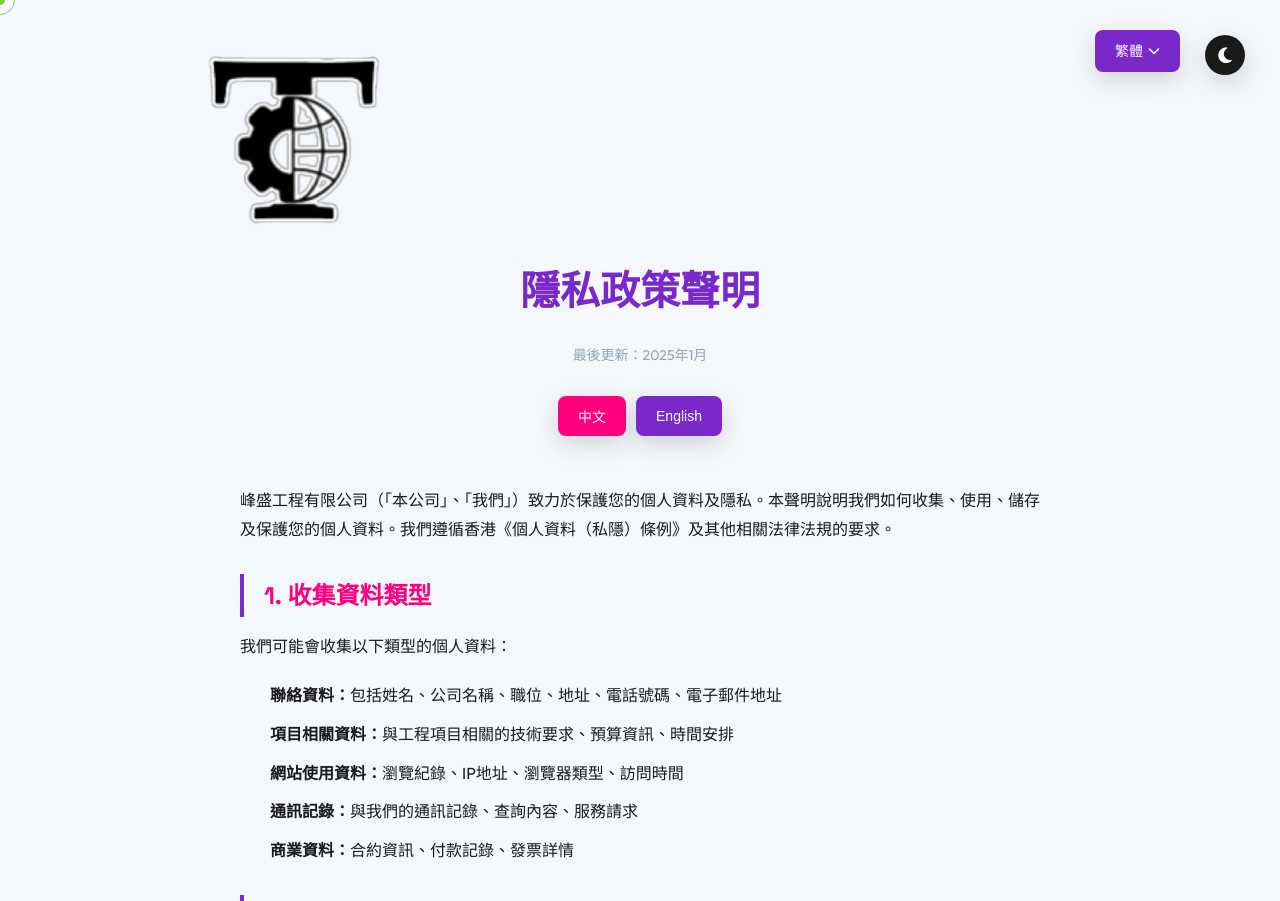
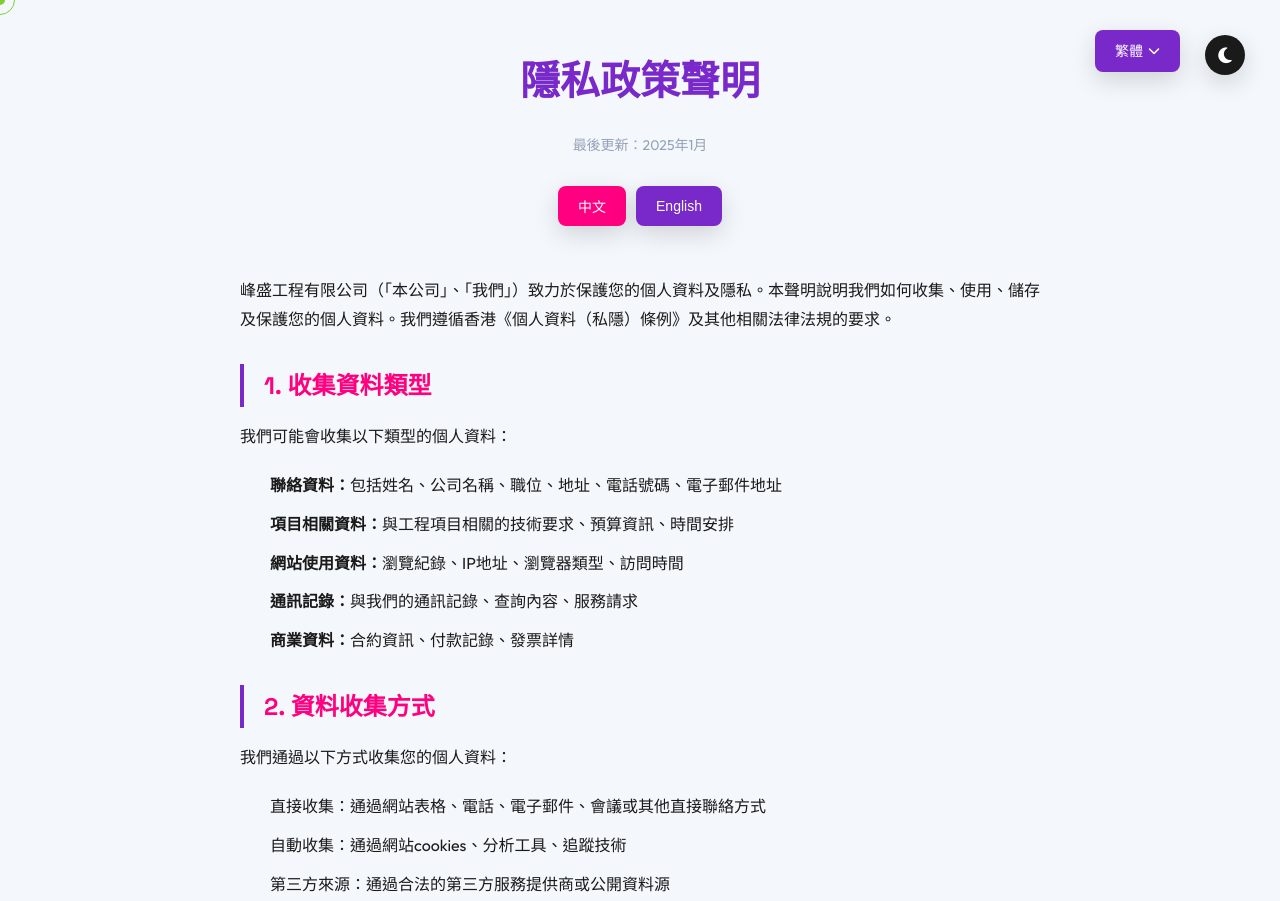
Before and after one commit to AK-Code-AI/topchance, a plain HTML site: page privacy-policy.html in a window 1280 px wide. Shown: the top 901 px of the page. Drawn offline with Linux system fonts and the light colour scheme.

Commit message:
Add files via upload

```diff
--- a/privacy-policy.html
+++ b/privacy-policy.html
@@ -212,7 +212,7 @@
 
     <div class="privacy-container">
         <div class="privacy-header">
-            <img src="4wrgzkuvh3.png" alt="峰盛工程有限公司標誌" class="privacy-logo" style="max-width: 180px; height: auto;">
+
             <h1 class="privacy-title">隱私政策聲明</h1>
             <p class="last-updated">最後更新：2025年1月</p>
 
```
